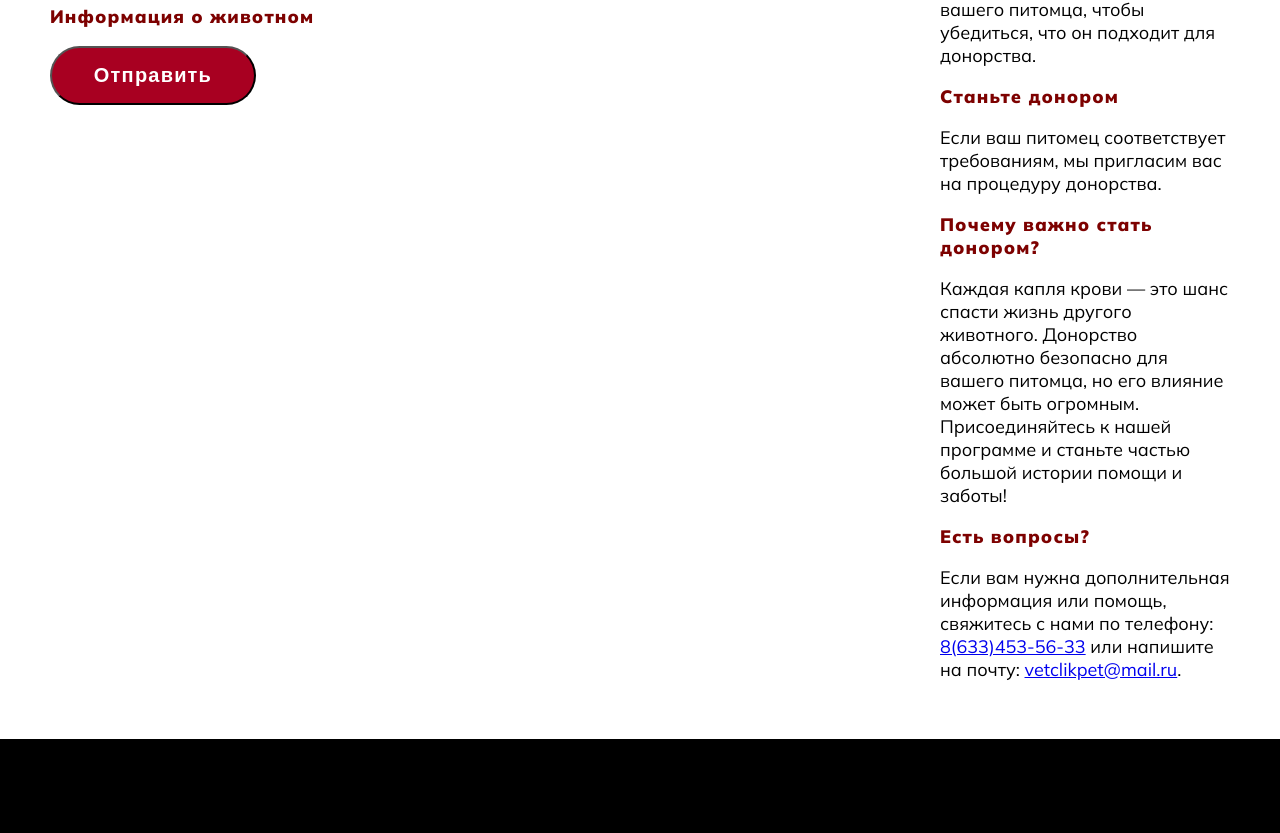
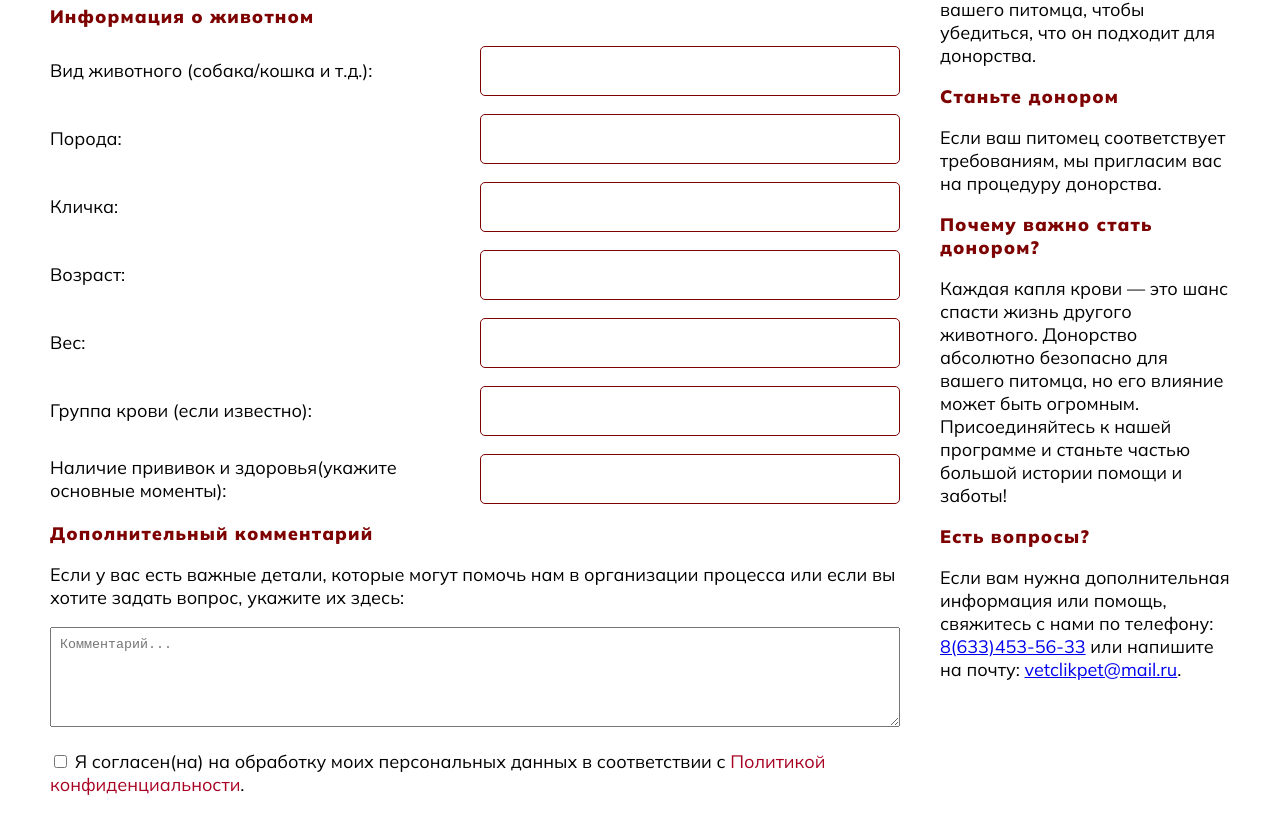
Before and after one commit to vladimirovicp/layout-bloodline, a plain HTML site: page forms-become/index.html in a window 1280 px wide. Shown: the part 709-1542 px from the top of the page. Drawn offline with nearby package versions, Linux system fonts and the light colour scheme; files that its build step writes are made by us from their sources; a web font is replaced by a local one.

Commit message:
feat: add desktop become

```diff
--- a/forms-become/index.html
+++ b/forms-become/index.html
@@ -98,6 +98,55 @@
 
 
                 <div class="highlighting-text">Информация о животном</div>
+
+                <div class="field__form">
+                  <label for="view">Вид животного (собака/кошка и т.д.):</label>
+                  <input type="text" id="view" name="view">
+                </div>
+
+                <div class="field__form">
+                  <label for="breed">Порода:</label>
+                  <input type="text" id="breed" name="breed">
+                </div>
+
+                <div class="field__form">
+                  <label for="nickname">Кличка:</label>
+                  <input type="text" id="nickname" name="nickname">
+                </div>
+
+                <div class="field__form">
+                  <label for="age">Возраст:</label>
+                  <input type="text" id="age" name="age">
+                </div>
+
+                <div class="field__form">
+                  <label for="weight">Вес:</label>
+                  <input type="text" id="weight" name="weight">
+                </div>
+
+                <div class="field__form">
+                  <label for="blood-group">Группа крови (если известно):</label>
+                  <input type="text" id="blood-group" name="blood-group">
+                </div>
+
+                <div class="field__form">
+                  <label for="vaccinations">Наличие прививок и здоровья(укажите основные моменты):</label>
+                  <input type="text" id="vaccinations" name="vaccinations">
+                </div>
+
+                <div class="highlighting-text">Дополнительный комментарий</div>
+                <p class="indent-basic">Если у вас есть важные детали, которые могут помочь нам в организации процесса или если вы хотите задать вопрос, укажите их здесь:</p>
+
+                <div class="indent-basic">
+                  <textarea id="message" class="message" name="message" rows="4" cols="50" placeholder="Комментарий..."></textarea>
+                </div>
+
+                <div class="field__form-agreement indent-big">
+                  <input type="checkbox" class="agreement">
+                  <label class="agreement">Я согласен(на) на обработку моих персональных данных в соответствии с <a href="#" class="link-red">Политикой конфиденциальности</a>.</label>
+                </div>
+
+
                 <button type="submit" class="btn">Отправить</button>
 
             </form>
--- a/scss/_global.scss
+++ b/scss/_global.scss
@@ -184,6 +184,9 @@ p{
   &-basic{
     margin-bottom: 18px;
   }
+  &-big{
+    margin-bottom: 70px;
+  }
 }
 
 .ul{
--- a/scss/_page.scss
+++ b/scss/_page.scss
@@ -80,6 +80,7 @@
         border: 1px solid #7D0100;
         width: 420px;
         height: 50px;
+        flex-shrink: 0;
     }
 }
 
@@ -125,6 +126,18 @@
                 }
 
             }
+
+            .field__form{
+                input{
+                    padding: 9px;
+                }
+            }
+
+            .message{
+                width: 100%;
+                height: 100px;
+                padding: 9px;
+            }
         }
 
 
```
